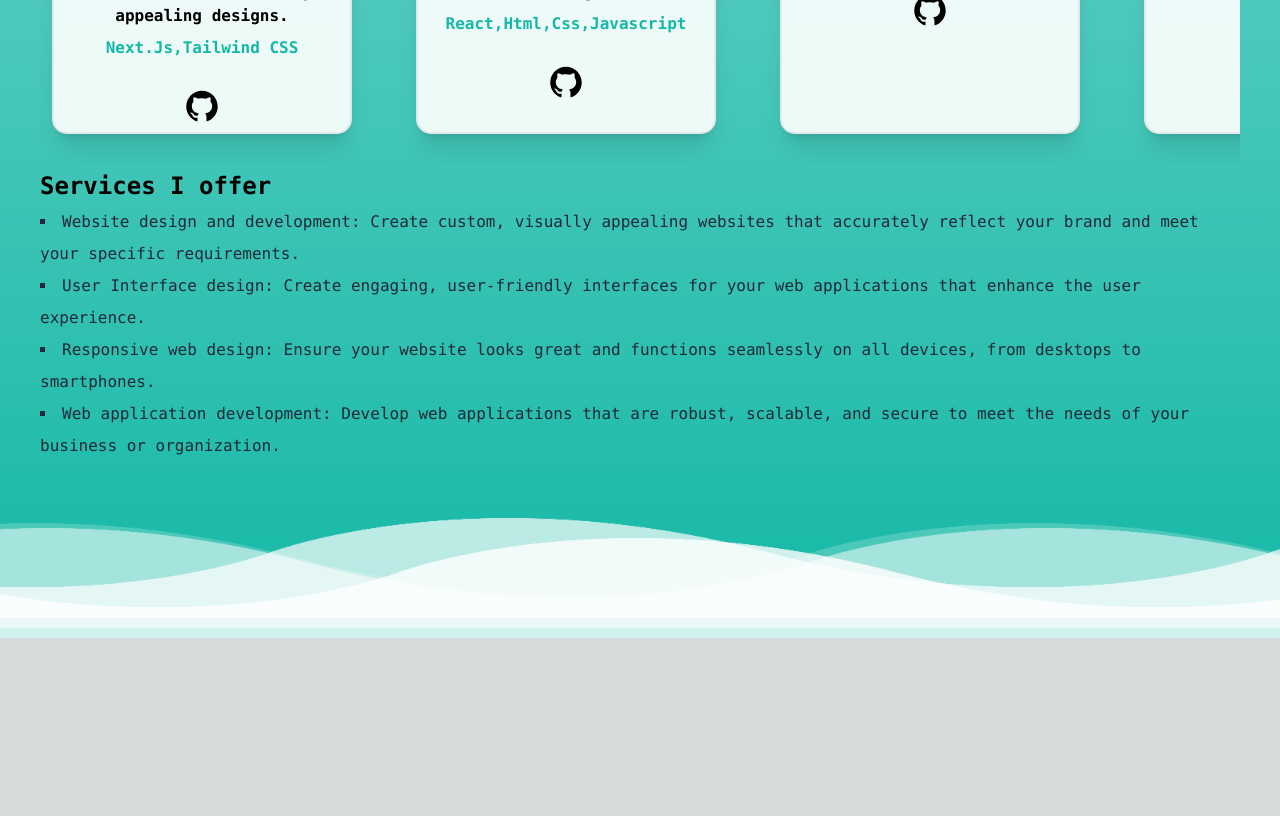
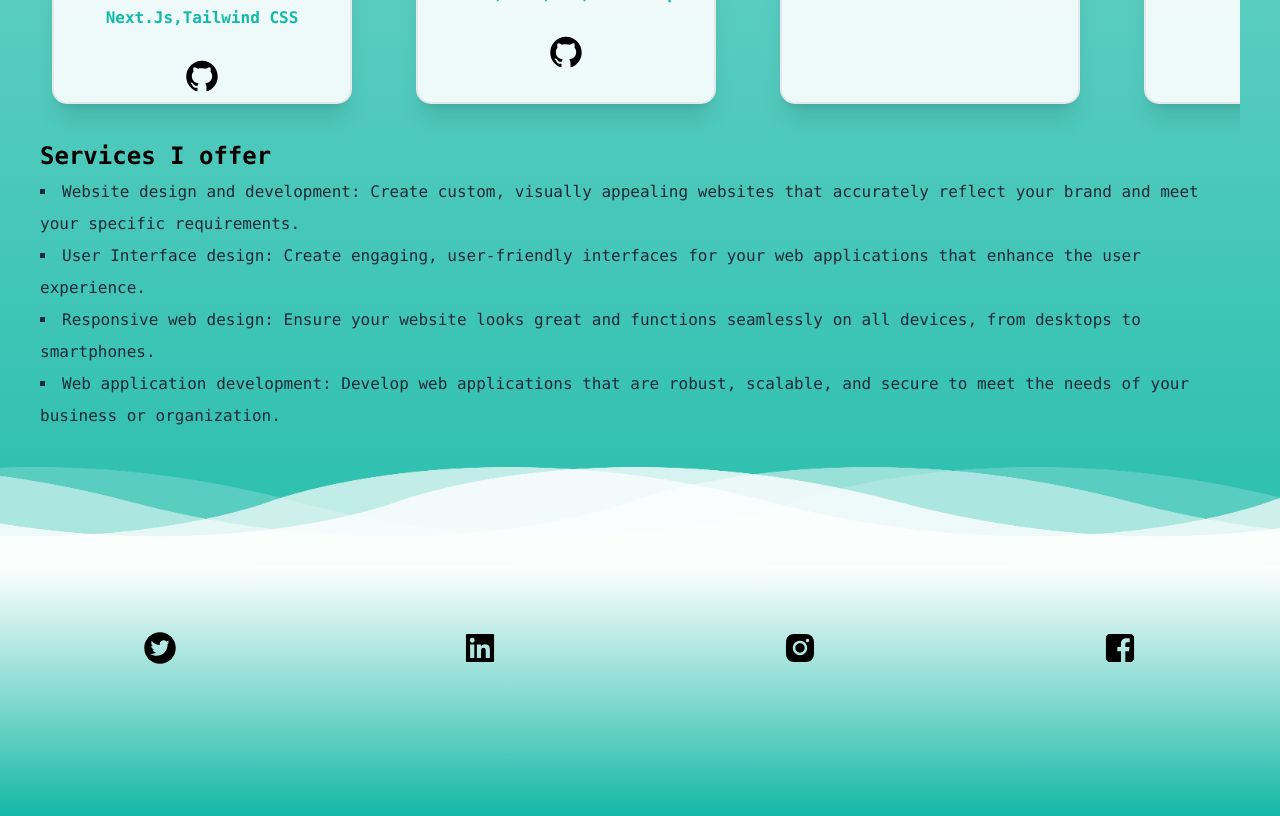
Before and after one commit to Adith628/Portfolio, a Next.js app: page / in a window 1280 px wide. Shown: the part 1960-2776 px from the top of the page. Before the commit the page ends 2598 px from the top, so only its background shows below. Built offline with nearby package versions, Linux system fonts and the light colour scheme.

Commit message:
updated footer

```diff
--- a/package.json
+++ b/package.json
@@ -20,6 +20,7 @@
     "react": "18.2.0",
     "react-dom": "18.2.0",
     "react-icons": "^4.7.1",
+    "react-scroll-to-top": "^3.0.0",
     "typescript": "4.9.4"
   },
   "devDependencies": {
--- a/pages/index.tsx
+++ b/pages/index.tsx
@@ -4,6 +4,7 @@ import{
 	AiFillTwitterCircle,
 	AiFillLinkedin,
 	AiFillInstagram,
+  AiFillFacebook,
 } from "react-icons/ai";
 import Image from "next/image";
 import AOS from "aos";
@@ -12,8 +13,14 @@ import pic from "../public/adith.png";
 import card from "./projects";
 import { useEffect, useState } from 'react';
 import "aos/dist/aos.css";
+import ScrollToTop from 'react-scroll-to-top';
 
 export default function Home() {
+
+  const top =()=>{
+    window.scrollTo({top:0,behavior:'smooth'});
+  };
+
   useEffect(()=>{
     AOS.init({
       duration:1500,
@@ -25,15 +32,14 @@ export default function Home() {
     <div className={darkMode ? "dark":""}>
       <Head>
         <title >Adithyan T</title>
-
-
-
         <meta name="description" content="Generated by create next app" />
         <meta name="viewport" content="width=device-width, initial-scale=1" />
         <link rel="icon" href="/favicon.ico" />
 
       </Head>
-      <main data-aos="fade-in" className="font-mono mt-0 pt-0 bg-gradient-to-b from-white to-teal-500 px-10 overflow-visible pb-36 dark:bg-gradient-to-b dark:from-black dark:via-teal-900 dark:to-black ">
+      <main data-aos="fade-in" className="relative font-mono mt-0 pt-0 bg-gradient-to-b from-white to-teal-500 px-10 overflow-visible pb-36
+      dark:bg-gradient-to-b dark:from-black dark:via-teal-900 dark:to-black ">
+
         <section className=" min-h-screen pb-5">
           <nav className="py-10 mb-12 flex justify-between">
             <h1 className=' font-extrabold opacity-80 font-anton text-2xl dark:text-white'>
@@ -69,7 +75,7 @@ export default function Home() {
               for new opportunities to collaborate and do projects...
             </p>
           </div>
-          <div className='hover:cursor-pointer text-3xl flex justify-center gap-16 text-gray-700 dark:text-white'>
+          {/* <div className='hover:cursor-pointer text-3xl flex justify-center gap-16 text-gray-700 dark:text-white'>
             <a target="_blank" rel="noreferrer" href="https://twitter.com/Adithya07560528">
               <AiFillTwitterCircle className='icons hover:text-teal-500'/>
             </a>
@@ -79,7 +85,7 @@ export default function Home() {
             <a target="_blank" rel="noreferrer" href="https://www.instagram.com/a_d_i_t_h_6_2_8/">
               <AiFillInstagram className='icons hover:text-teal-500'/>
             </a>
-          </div>
+          </div> */}
 		   <div data-aos='zoom-out' data-aos-delay="100" data-aos-duration="1500" id='img' className='circle shadow-2xl relative mx-auto bg-gradient-to-b from-teal-500  to-teal-200 rounded-full w-80 h-80 mt-10'>
 			   <Image  className=' drop-shadow-2xl' src={pic} layout="fill" objectFit='contain' alt={'image'} />
 		   </div>
@@ -131,7 +137,7 @@ export default function Home() {
             {card()}
           </div>
         </div>
-        <div className='services z-500'>
+        <div className='services mb-60'>
             <p className='text-2xl font-semibold font-400 py-1 dark:text-white'>Services I offer</p>
             <p className='text-md leading-8 text-gray-800 dark:text-gray-400'>
               <li>Website design and development: Create custom, visually appealing websites that accurately reflect your brand and meet your specific requirements.</li>
@@ -141,12 +147,29 @@ export default function Home() {
             </p>
         </div>
       </section>
-      <section className='mt-8 '>
-        <div className="wave wave1"></div>
-        <div className="wave wave2"></div>
-        <div className="wave wave3"></div>
-        <div className="wave wave4"></div>
-    </section>
+      <footer className='bg-gradient-to-b from-rgba(255, 255, 255, 0.478) 5% to-transparent dark:bg-gradient-to-b dark:from-foot dark:to-transparent'>
+        <section className=' mt-8 '>
+          <div className="dark:brightness-50  wave wave1"></div>
+          <div className="dark:brightness-50  wave wave2"></div>
+          <div className="dark:brightness-50  wave wave3"></div>
+          <div className="dark:brightness-50  wave wave4"></div>
+        </section>
+        <section className='contact mt-16 dark:text-white flex text-4xl justify-around  '>
+          <a   target="_blank" rel="noreferrer" href="https://twitter.com/Adithya07560528">
+              <AiFillTwitterCircle className='icons hover:text-teal-500'/>
+          </a>
+          <a target="_blank" rel="noreferrer" href="https://www.linkedin.com/in/adithyan-t-ba37b9220/">
+            <AiFillLinkedin className='icons hover:text-teal-500'/>
+          </a>
+          <a target="_blank" rel="noreferrer" href="https://www.instagram.com/a_d_i_t_h_6_2_8/">
+            <AiFillInstagram className='icons hover:text-teal-500'/>
+          </a>
+          <a target="_blank" rel="noreferrer" href="https://www.instagram.com/a_d_i_t_h_6_2_8/">
+            <AiFillFacebook className='icons rounded-full hover:text-teal-500'/>
+          </a>
+
+        </section>
+      </footer>
     </main>
   </div>
   )
--- a/styles/project.css
+++ b/styles/project.css
@@ -1,3 +1,4 @@
+
 #card{
 
     min-width: 300px;
@@ -40,14 +41,28 @@ main
     overflow: hidden;
 }
 section .wave{
+
     position: absolute;
-    bottom: 0;
+    top: -39.5%;
     left: 0;
     width: 100%;
     height: 100px;
     background: url(../pages/wave.png);
     background-size:1000px 100px ;
 
+}
+footer{
+
+    height: 250px;
+    bottom: 0;
+    left: 0;
+    right: 0;
+    position: fixed;
+    background: linear-gradient(to bottom,#ffffff7a 5% ,transparent);
+}
+
+.contact .icons{
+    filter: brightness(100%);
 }
 
 section .wave.wave1{
@@ -59,7 +74,7 @@ section .wave.wave1{
 }
 
 section .wave.wave2{
-    animation: animate2 5s linear infinite ;
+    animation: animate2 8s linear infinite ;
     z-index: 999 ;
     opacity: 0.5;
     animation-delay:-5s ;
--- a/tailwind.config.js
+++ b/tailwind.config.js
@@ -8,10 +8,17 @@ module.exports = {
     "./components/**/*.{js,ts,jsx,tsx}",
   ],
   theme: {
+
     extend: {
       fontFamily:{
         cursive : "cursive",
-      }
+      },
+      invert:{
+
+      },
+   colors:{
+      'foot':'#ffffff7a'
+    },
     },
   },
   plugins: [],
```
Also changed, not shown: 1 other file (tests, documents, lock files or other folders).
